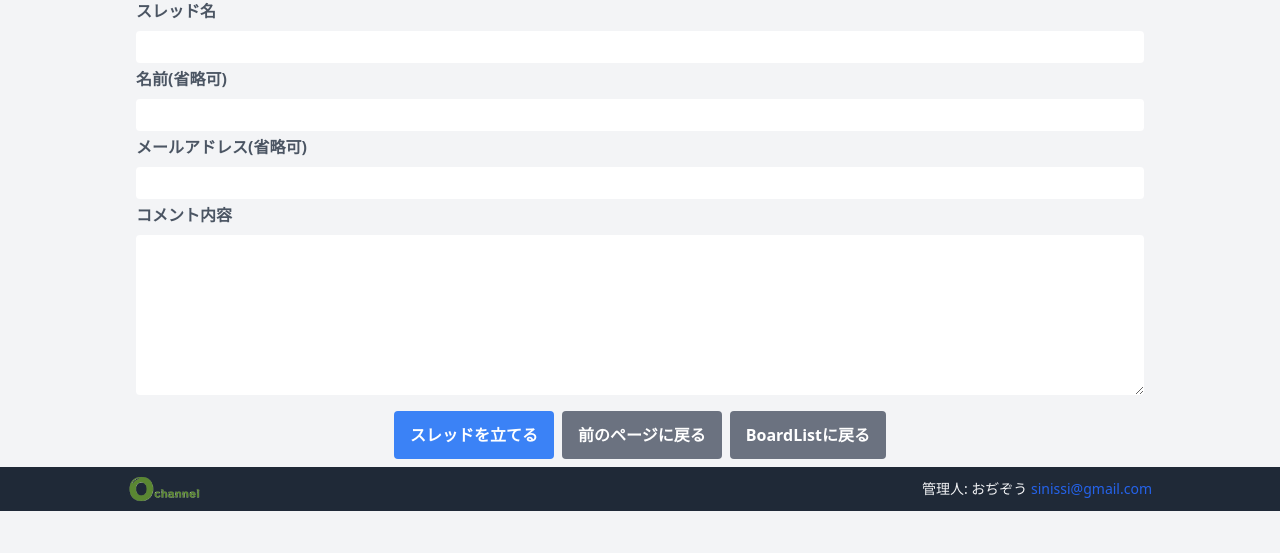
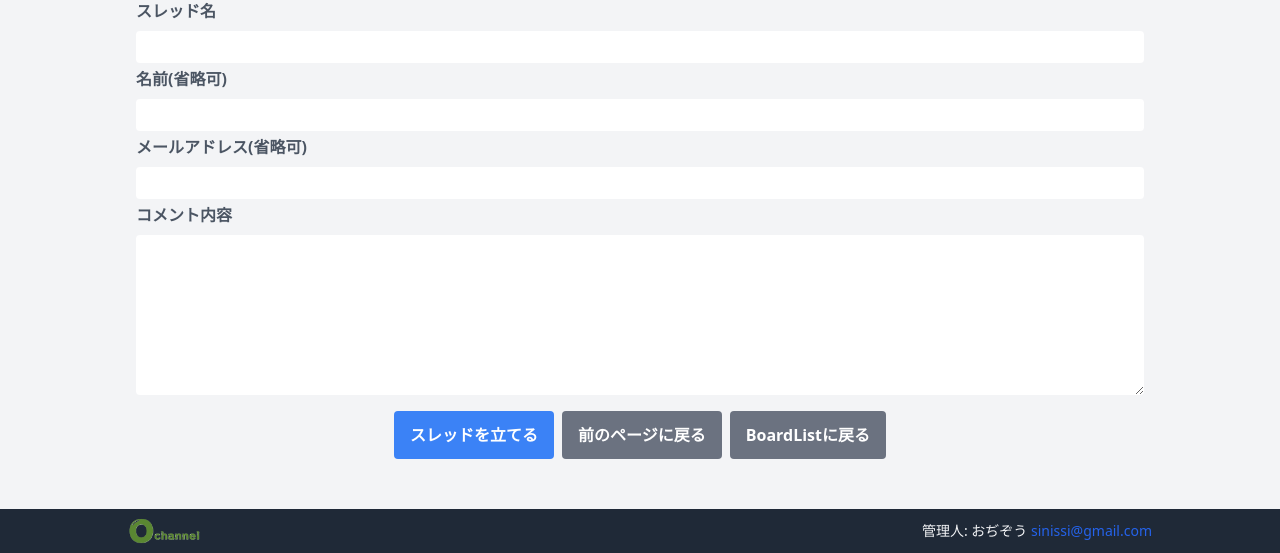
Before and after one commit to ojizou003/ochan, a Flask app: page /boards/00000000000000000000000000000001 in a window 1280 px wide. Shown: the part 247-800 px from the top of the page. Run offline with Flask 3, Linux system fonts and the light colour scheme; tables that the repository leaves empty hold one stand-in row (values such as "Sample post"); some libraries are stand-ins or nearby versions.

Commit message:
footer下部固定

```diff
--- a/templates/base.html
+++ b/templates/base.html
@@ -8,7 +8,7 @@
         <script src="{{ url_for('static', filename='js/toast.min.js') }}"></script>
         <title>{% block title %}{% endblock %}</title>
     </head>
-    <body class="flex flex-col min-h-full bg-gray-100">
+    <body class="flex flex-col min-h-dvh bg-gray-100">
         <!-- Header -->
         <nav class="px-6 py-4 bg-white shadow ">
             <div class="flex items-center max-w-screen-lg mx-auto">
@@ -29,7 +29,7 @@
             {% block content %}{% endblock %}
         </main>
         <!-- Footer -->
-        <footer class="px-6 py-2 bg-gray-800">
+        <footer class="px-6 py-2 bg-gray-800 sticky top-full">
             <div class="flex items-center max-w-screen-lg mx-auto text-gray-100">
                 <a href="#" class="flex-auto">
                     <img class="h-7" src="../static/img/O.png" alt="Ochannel site logo" />
```
